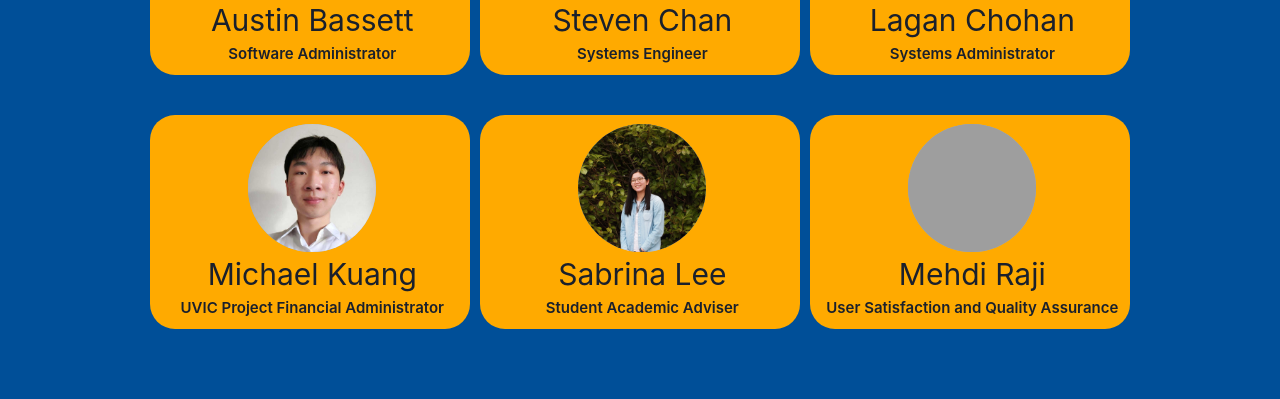
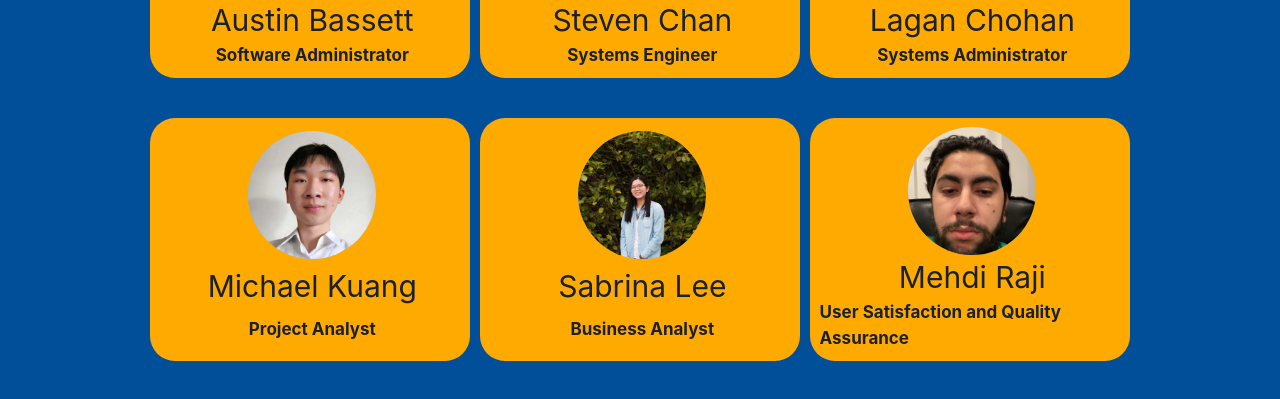
Before and after one commit to Ohwelleh/CSC375Website, a React (Create React App) app in the folder project-website/: page /Members in a window 1280 px wide. Shown: the part 273-672 px from the top of the page. Built offline with nearby package versions, Linux system fonts and the light colour scheme; grey boxes are pictures that could not be loaded.

Commit message:
Added Medhi's picture, changed Sabrina and Micheal's roles.

```diff
--- a/project-website/src/Pages/MemberData.js
+++ b/project-website/src/Pages/MemberData.js
@@ -2,6 +2,8 @@ import Mike from '../Pics/Micheal.jpg';
 import Lagan from '../Pics/Lagan.png';
 import Sabrina from '../Pics/Sabrina.jpg';
 import Austin from '../Pics/Austin.jpg';
+import Steven from '../Pics/Steven.jpg';
+import Mehdi from '../Pics/Mehdi.jpg';
 
 const MemberItems = [
   {
@@ -11,7 +13,7 @@ const MemberItems = [
   },
   {
     Name: 'Steven Chan',
-    Photo: 'Image Missing',
+    Photo: Steven,
     Paragraph: 'Systems Engineer',
   },
   {
@@ -22,16 +24,16 @@ const MemberItems = [
   {
     Name: 'Michael Kuang',
     Photo: Mike,
-    Paragraph: 'UVIC Project Financial Administrator',
+    Paragraph: 'Project Analyst',
   },
   {
     Name: 'Sabrina Lee',
     Photo: Sabrina,
-    Paragraph: 'Student Academic Adviser',
+    Paragraph: 'Business Analyst',
   },
   {
     Name: 'Mehdi Raji',
-    Photo: 'Image Missing',
+    Photo: Mehdi,
     Paragraph: 'User Satisfaction and Quality Assurance',
   },
 ]
--- a/project-website/src/Pages/Members.js
+++ b/project-website/src/Pages/Members.js
@@ -31,8 +31,8 @@ const MemberName = styled.h1`
 
 const MemberInfo = styled.p`
   justify-self: center;
-  font-size: 15px;
-  font-weight: 600;
+  font-size: 17px;
+  font-weight: 700;
 `;
 
 
```
Also changed, not shown: project-website/src/Pics/Mehdi.jpg (added), project-website/src/Pics/Steven.jpg (added).
